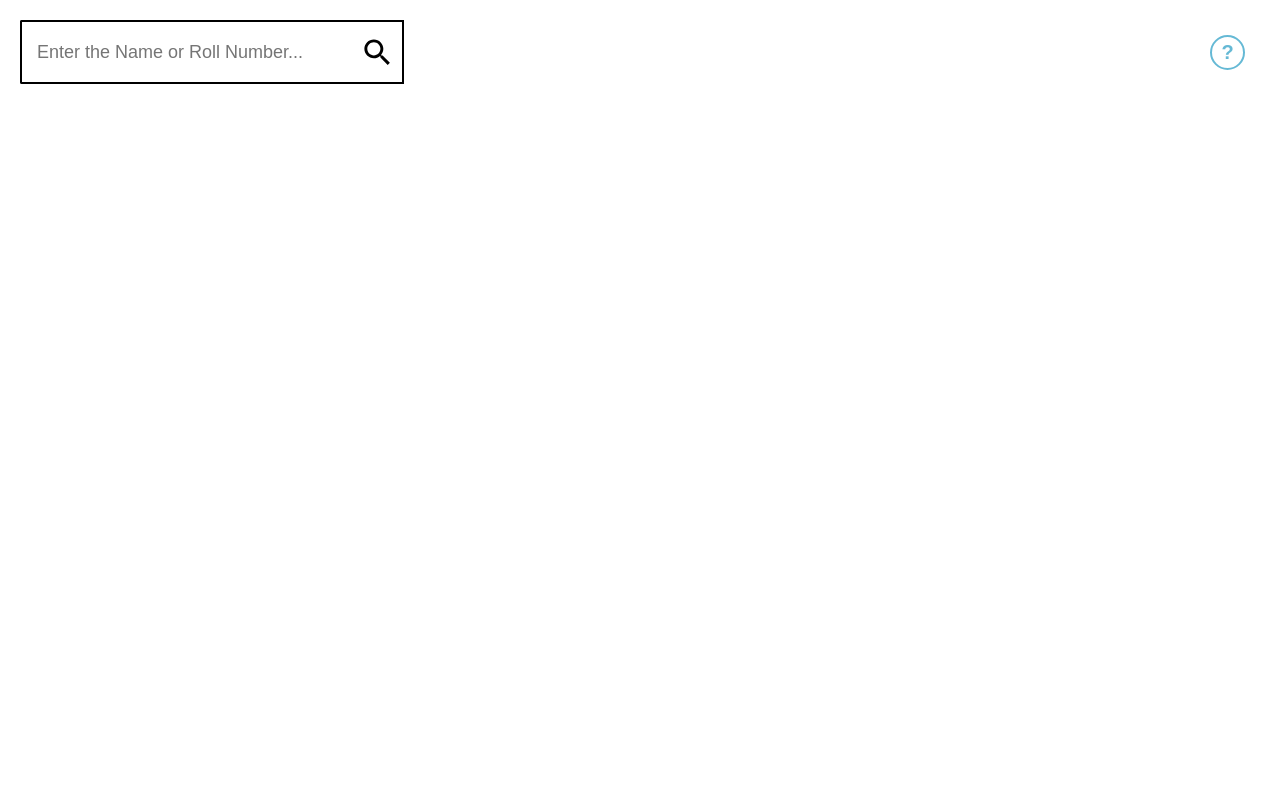
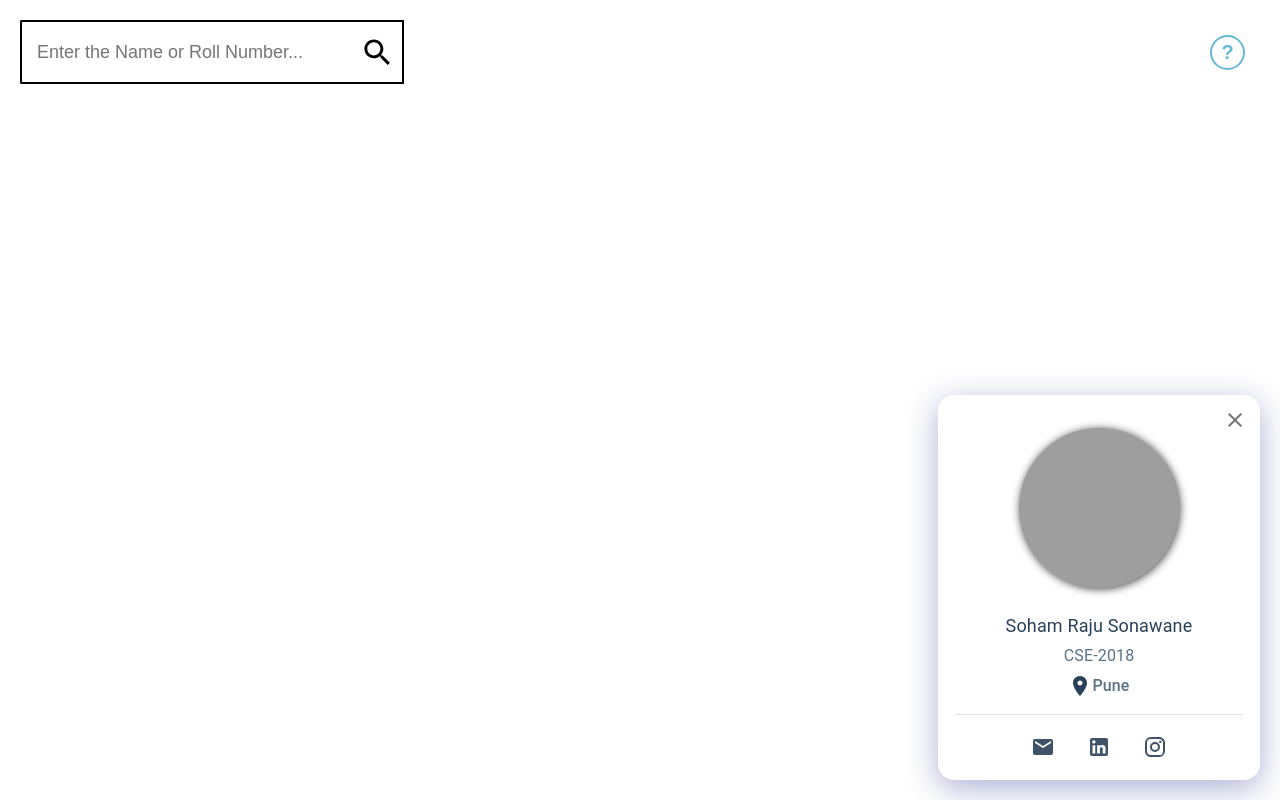
Before and after one commit to devlup-labs/iitj_family_tree, a React (Create React App) app in the folder frontend/family_tree/: page / in a window 1280 px wide. Built offline with nearby package versions, Linux system fonts and the light colour scheme; grey boxes are pictures that could not be loaded.

Commit message:
Created Student Card Component

```diff
--- a/frontend/family_tree/package.json
+++ b/frontend/family_tree/package.json
@@ -3,15 +3,18 @@
   "version": "0.1.0",
   "private": true,
   "dependencies": {
+    "@emotion/react": "^11.4.1",
+    "@emotion/styled": "^11.3.0",
     "@material-ui/core": "^4.12.3",
     "@material-ui/icons": "^4.11.2",
+    "@mui/material": "^5.0.1",
     "@testing-library/jest-dom": "^5.14.1",
     "@testing-library/react": "^11.2.7",
     "@testing-library/user-event": "^12.8.3",
     "@tippyjs/react": "^4.2.5",
     "react": "^17.0.2",
     "react-dom": "^17.0.2",
-    "react-scripts": "4.0.3",
+    "react-scripts": "^1.1.5",
     "web-vitals": "^1.1.2"
   },
   "scripts": {
--- a/frontend/family_tree/src/App.js
+++ b/frontend/family_tree/src/App.js
@@ -3,15 +3,44 @@ import './App.css';
 import Help from './Components/Help.js';
 import SearchBar from "./Components/SearchBar";
 import StudentData from "./Data.json";
+import PCard from "./Components/ProfileCard.js";
+import { ThemeProvider, createTheme } from "@material-ui/core";
 
 function App() {
+
+  const theme = createTheme({
+    palette: {
+      primary: {
+        main: "#2a4158"
+      }
+    }
+  });
+
+  const x = StudentData[0];
+
   return (
+    <ThemeProvider theme={theme}>
     <div className="App">
       <SearchBar placeholder="Enter the Name or Roll Number..." studentData={StudentData} />
       <div className="help">
         <Help />
       </div>
+
+      <PCard
+      id={x.student.id}
+      branch={x.student.branch}
+      name={x.student.name}
+      year={x.student.year}
+      email={x.student.email}
+      picture={x.student.picture}
+      linkedIn={x.student.linkedIn}
+      hometown={x.student.hometown}
+      coCurriculars={x.student.coCurriculars}
+      socialMedia={x.student.socialMedia}
+    />
+
     </div>
+    </ThemeProvider>
   );
 }
 
--- /dev/null
+++ b/frontend/family_tree/src/Components/ProfileCard.js
@@ -0,0 +1,200 @@
+import React from "react";
+import {
+  Typography,
+  Card,
+  CardActions,
+  CardContent,
+  Link,
+  IconButton,
+  makeStyles
+} from "@material-ui/core";
+import Box from "@mui/material/Box";
+import CloseOutlinedIcon from "@material-ui/icons/CloseOutlined";
+import MailIcon from "@material-ui/icons/Mail";
+import LocationOnIcon from "@material-ui/icons/LocationOn";
+import InstagramIcon from "@material-ui/icons/Instagram";
+import LinkedInIcon from "@material-ui/icons/LinkedIn";
+import GitHubIcon from "@material-ui/icons/GitHub";
+import FacebookIcon from "@material-ui/icons/Facebook";
+import TwitterIcon from "@material-ui/icons/Twitter";
+import { Avatar, Divider } from "@mui/material";
+
+const useStyles = makeStyles((theme) => ({
+  root: {
+    borderRadius: "1rem",
+    width: "20rem",
+    boxShadow: "0 8px 32px 0 rgba( 31, 38, 135, 0.37 )",
+    border: "1px solid rgba( 255, 255, 255, 0.18 )",
+    position: "fixed",
+    right: "20px",
+    bottom: "20px",
+  },
+
+  socialMediaButton: {
+    opacity: 0.9,
+    transition: "0.2s",
+
+    "&:hover": {
+      opacity: "1",
+      transform: "translate(0,-5px)",
+      background: "rgba(255,255,255,0.5)"
+    }
+  }
+}));
+
+function PCard(props) {
+  const classes = useStyles();
+
+  return (
+    <React.Fragment>
+      <Card className={classes.root} variant="outlined">
+        <Box sx={{ display: "flex", justifyContent: "right" }}>
+          <IconButton aria-label="close">
+            <CloseOutlinedIcon />
+          </IconButton>
+        </Box>
+        <Box
+          sx={{
+            display: "flex",
+            alignItems: "center",
+            justifyContent: "center",
+            flexGrow: 1,
+            marginTop: "-1.5rem",
+            marginBottom: "0.5rem"
+          }}
+        >
+          <Avatar
+            alt={props.name}
+            src={props.picture}
+            sx={{
+              width: "10rem",
+              height: "10rem",
+              mt: 1,
+              filter: "drop-shadow(1px 1px 4px #444444)"
+            }}
+          />
+        </Box>
+
+        <CardContent>
+          <Typography gutterBottom={true}>
+          <Box sx={{ fontSize: "large",  color: "#2a4158", textAlign:"center" }}>
+            {props.name}
+          </Box>
+
+          </Typography>
+          <Typography gutterBottom={true}>
+            <Box sx={{ color: "#597387", textAlign:"center" }}>
+              {props.branch}-{props.year}
+            </Box>
+          </Typography>
+
+          {props.hometown && (
+            <Typography>
+              <Box
+                sx={{
+                  display: "flex",
+                  justifyContent: "center",
+                  fontWeight: "medium",
+                  color: "#597387"
+                }}
+              >
+                <LocationOnIcon color="primary" />
+                {props.hometown}
+              </Box>
+            </Typography>
+          )}
+
+          {props.coCurriculars[0] && (
+            <React.Fragment>
+              <br />
+              <Divider variant="middle" />
+              <br />
+              <Box sx={{ color: "#2a4158" ,textAlign:"center"}}>
+                {props.coCurriculars.map((item) => (
+                  <Typography variant="body2" key={item} gutterBottom>
+                    {item}
+                  </Typography>
+                ))}
+              </Box>
+            </React.Fragment>
+          )}
+        </CardContent>
+        <Divider variant="middle" />
+        <Box
+          sx={{
+            display: "flex",
+            justifyContent: "space-evenly",
+            flexWrap: "wrap"
+          }}
+        >
+          <CardActions>
+            {props.email && (
+              <Link href={`mailto:${props.email}`}>
+                <IconButton className={classes.socialMediaButton}>
+                  <MailIcon color="primary" />
+                </IconButton>
+              </Link>
+            )}
+
+            {props.linkedIn && (
+              <Link href={props.linkedIn} target="_blank">
+                <IconButton
+                  aria-label="linkedin"
+                  className={classes.socialMediaButton}
+                >
+                  <LinkedInIcon color="primary" />
+                </IconButton>
+              </Link>
+            )}
+
+            {props.socialMedia && props.socialMedia.insta && (
+              <Link href={props.socialMedia.insta} target="_blank">
+                <IconButton
+                  aria-label="instagram"
+                  className={classes.socialMediaButton}
+                >
+                  <InstagramIcon color="primary" />
+                </IconButton>
+              </Link>
+            )}
+
+            {props.socialMedia && props.socialMedia.github && (
+              <Link href={props.socialMedia.github} target="_blank">
+                <IconButton
+                  aria-label="github"
+                  className={classes.socialMediaButton}
+                >
+                  <GitHubIcon color="primary" />
+                </IconButton>
+              </Link>
+            )}
+
+            {props.socialMedia && props.socialMedia.facebook && (
+              <Link href={props.socialMedia.facebook} target="_blank">
+                <IconButton
+                  aria-label="facebook"
+                  className={classes.socialMediaButton}
+                >
+                  <FacebookIcon color="primary" />
+                </IconButton>
+              </Link>
+            )}
+
+            {props.socialMedia && props.socialMedia.twitter && (
+              <Link href={props.socialMedia.twitter} target="_blank">
+                <IconButton
+                  aria-label="twitter"
+                  className={classes.socialMediaButton}
+                >
+                  <TwitterIcon color="primary" />
+                </IconButton>
+              </Link>
+            )}
+          </CardActions>
+        </Box>
+      </Card>
+    </React.Fragment>
+  );
+}
+
+export default PCard;
```
Also changed, not shown: 1 other file (tests, documents, lock files or other folders).
